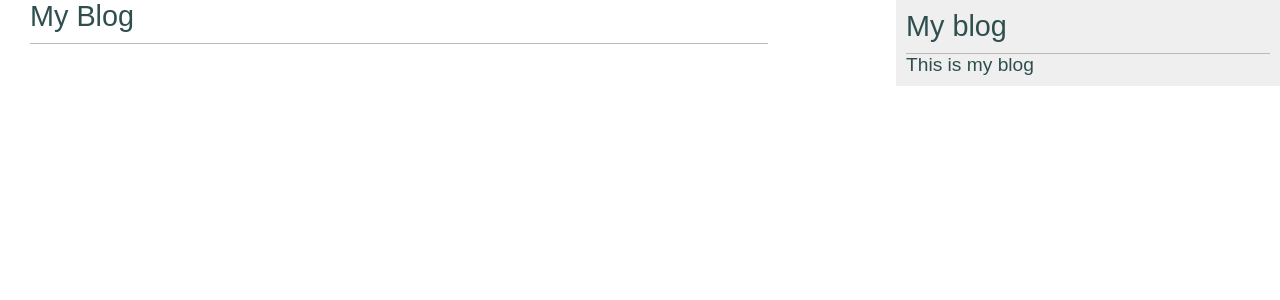
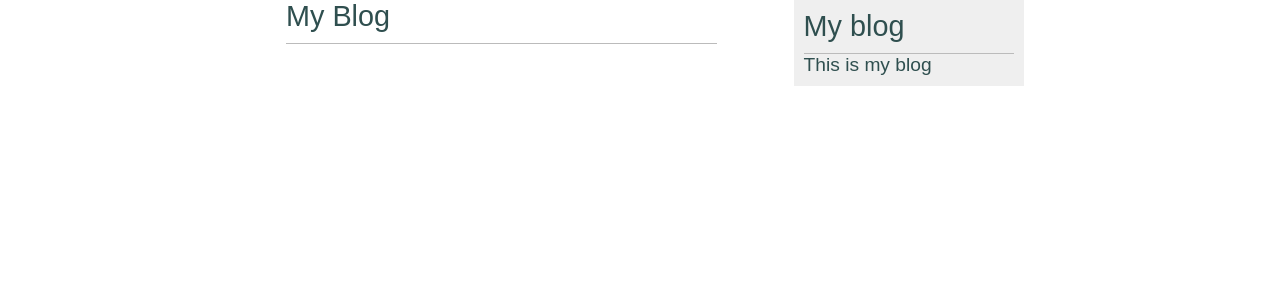
Before and after one commit to johnclamy/myblogproject, a Django app: page /blog/ in a window 1280 px wide. Shown: the top 300 px of the page. Run offline with Django 5.2, Linux system fonts and the light colour scheme; data that the repository does not hold is empty.

Commit message:
add a wrapper section to reduce the overall width of the page content

```diff
--- a/myblog/blog/static/styles/base.css
+++ b/myblog/blog/static/styles/base.css
@@ -41,6 +41,11 @@ a {
 
 img {
     max-width:  100%;
+}
+
+.wrapper {
+    max-width: 60%;
+    margin: 0 auto;
 }
 
 .content {
```
